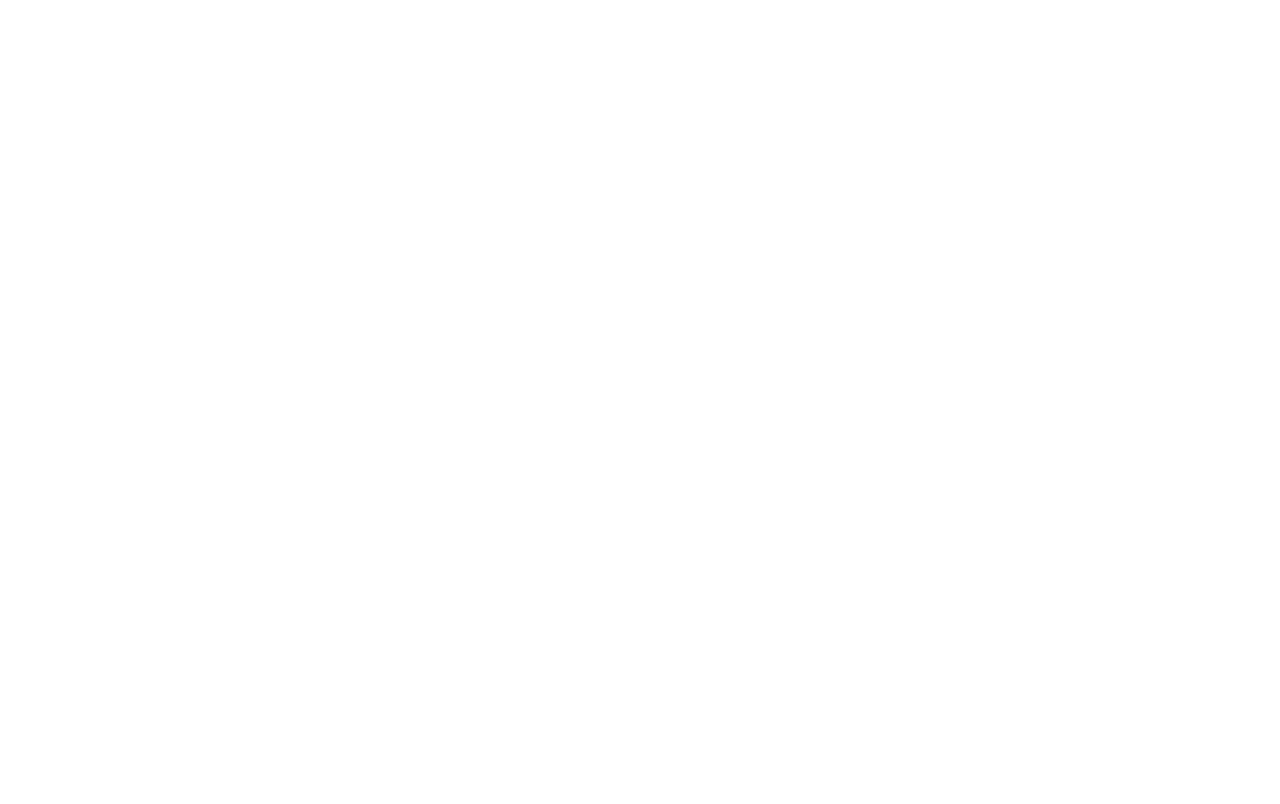
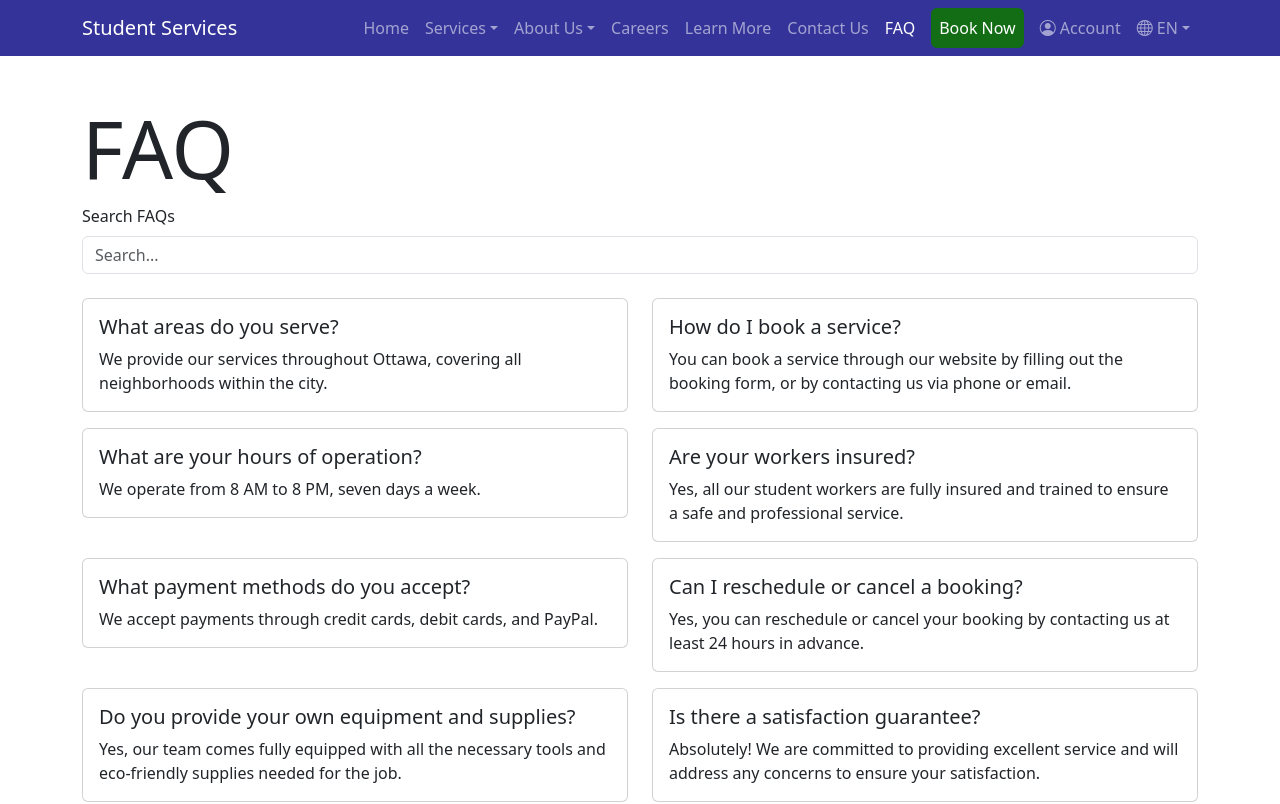
Before and after one commit to LaGa-Mi/seg-3525-project-2-2, a React (Create React App) app: page /FAQ in a window 1280 px wide. Before the commit this address had no page. Shown: the top 804 px of the page. Built offline with nearby package versions, Linux system fonts and the light colour scheme.

Commit message:
FAQs added

```diff
--- a/src/components/App.jsx
+++ b/src/components/App.jsx
@@ -17,6 +17,8 @@
 import LearnMore from "../components/LearnMore";
 
 import ContactUs from "../components/ContactUs";
+
+import FAQ from "../components/FAQ";
 
 import BookNow from "../components/BookNow";
 
@@ -48,6 +50,8 @@
 
                 <Route path="/contactUs" element={<ContactUs language={language} setLanguage={(language) => {localStorage.setItem("lang", language); setLanguage(language);}}/>} />
 
+                <Route path="/FAQ" element={<FAQ language={language} setLanguage={(language) => {localStorage.setItem("lang", language); setLanguage(language);}}/>} />
+
                 <Route path="/bookNow" element={<BookNow language={language} setLanguage={(language) => {localStorage.setItem("lang", language); setLanguage(language);}}/>} />
 
                 <Route path="/account" element={<Account language={language} setLanguage={(language) => {localStorage.setItem("lang", language); setLanguage(language);}}/>} />
--- /dev/null
+++ b/src/components/FAQ.jsx
@@ -0,0 +1,83 @@
+import React, { useState } from 'react';
+import { Container, Form, Row, Col, Card } from "react-bootstrap"
+
+import PageTop from "./sub-components/PageTop.jsx"
+import PageBottom from "./sub-components/PageBottom.jsx"
+
+export default function Home(props) {
+    const FAQs = [
+        {
+            question: "What areas do you serve?",
+            answer: "We provide our services throughout Ottawa, covering all neighborhoods within the city."
+        },
+        {
+            question: "How do I book a service?",
+            answer: "You can book a service through our website by filling out the booking form, or by contacting us via phone or email."
+        },
+        {
+            question: "What are your hours of operation?",
+            answer: "We operate from 8 AM to 8 PM, seven days a week."
+        },
+        {
+            question: "Are your workers insured?",
+            answer: "Yes, all our student workers are fully insured and trained to ensure a safe and professional service."
+        },
+        {
+            question: "What payment methods do you accept?",
+            answer: "We accept payments through credit cards, debit cards, and PayPal."
+        },
+        {
+            question: "Can I reschedule or cancel a booking?",
+            answer: "Yes, you can reschedule or cancel your booking by contacting us at least 24 hours in advance."
+        },
+        {
+            question: "Do you provide your own equipment and supplies?",
+            answer: "Yes, our team comes fully equipped with all the necessary tools and eco-friendly supplies needed for the job."
+        },
+        {
+            question: "Is there a satisfaction guarantee?",
+            answer: "Absolutely! We are committed to providing excellent service and will address any concerns to ensure your satisfaction."
+        }];
+
+        const [searchTerm, setSearchTerm] = useState('');
+
+        const filteredFaqs = FAQs.filter(faq =>
+          faq.question.toLowerCase().includes(searchTerm.toLowerCase())
+        );
+
+    return (
+        <>
+            <PageTop
+                noTop={true}
+                active="FAQ"
+                language={props.language}
+                setLanguage={props.setLanguage}
+            />
+            <Container style={{ marginTop: "100px" }}>
+                <h1 className="display-1">FAQ</h1>
+                <Form.Group controlId="search">
+                    <Form.Label>Search FAQs</Form.Label>
+                    <Form.Control
+                        type="text"
+                        placeholder="Search..."
+                        value={searchTerm}
+                        onChange={(e) => setSearchTerm(e.target.value)}
+                    />
+                </Form.Group>
+                <Row className="mt-4">
+                    {filteredFaqs.map((faq, index) => (
+                        <Col md={6} key={index} className="mb-3">
+                            <Card>
+                                <Card.Body>
+                                    <Card.Title>{faq.question}</Card.Title>
+                                    <Card.Text>{faq.answer}</Card.Text>
+                                </Card.Body>
+                            </Card>
+                        </Col>
+                    ))}
+                </Row>
+            </Container>
+            <PageBottom />
+        </>
+    )
+}
--- a/src/components/sub-components/MainNavbar.jsx
+++ b/src/components/sub-components/MainNavbar.jsx
@@ -26,6 +26,7 @@
                         <Nav.Link href="/careers" active={props.active === "careers"}>Careers</Nav.Link>
                         <Nav.Link href="/learnMore" active={props.active === "learnMore"}>Learn More</Nav.Link>
                         <Nav.Link href="/contactUs" active={props.active === "contactUs"}>Contact Us</Nav.Link>
+                        <Nav.Link href="/FAQ" active={props.active === "FAQ"}>FAQ</Nav.Link>
                         <Nav.Link href="/bookNow" className="btn bg-secondary mx-2 align-self-start px-2 text-white">Book Now</Nav.Link>
                         <Nav.Link href="/account" active={props.active === "account"}><i className="bi bi-person-circle"></i> Account</Nav.Link>
                         <NavDropdown title={<><i className="bi bi-globe"></i> {props.language}</>} id="basic-nav-dropdown">
--- a/src/components/sub-components/PageBottom.jsx
+++ b/src/components/sub-components/PageBottom.jsx
@@ -25,6 +25,7 @@
                     <Col className="d-flex flex-column">
                         <h2>Support</h2>
                         <a href="/contactUs" className="link-light mt-3">Contact Us</a>
+                        <a href="/FAQ" className="link-light mt-3">FAQ</a>
                     </Col>
                     <Col className="d-flex flex-column">
                         <h2>Account</h2>
```
